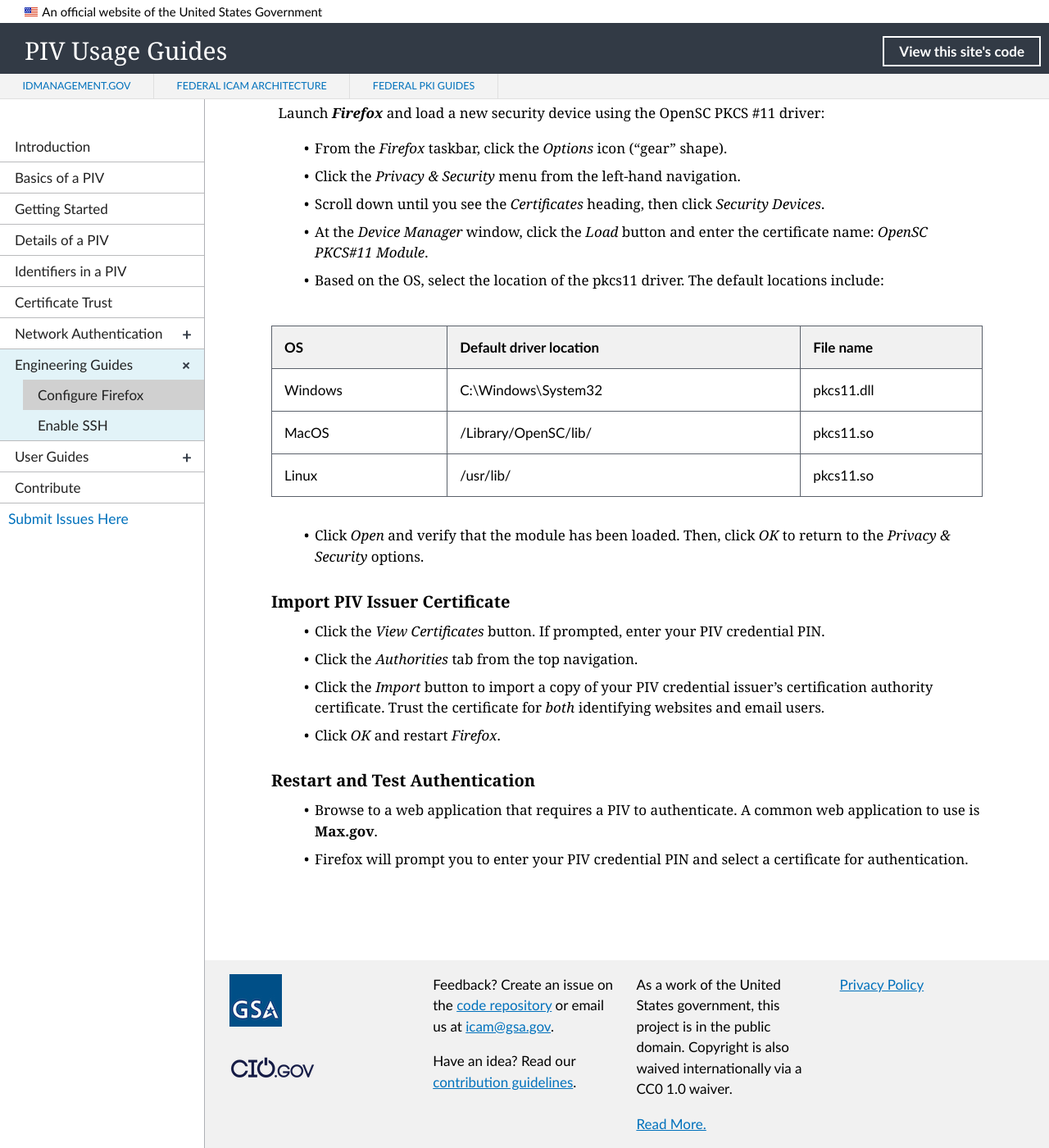
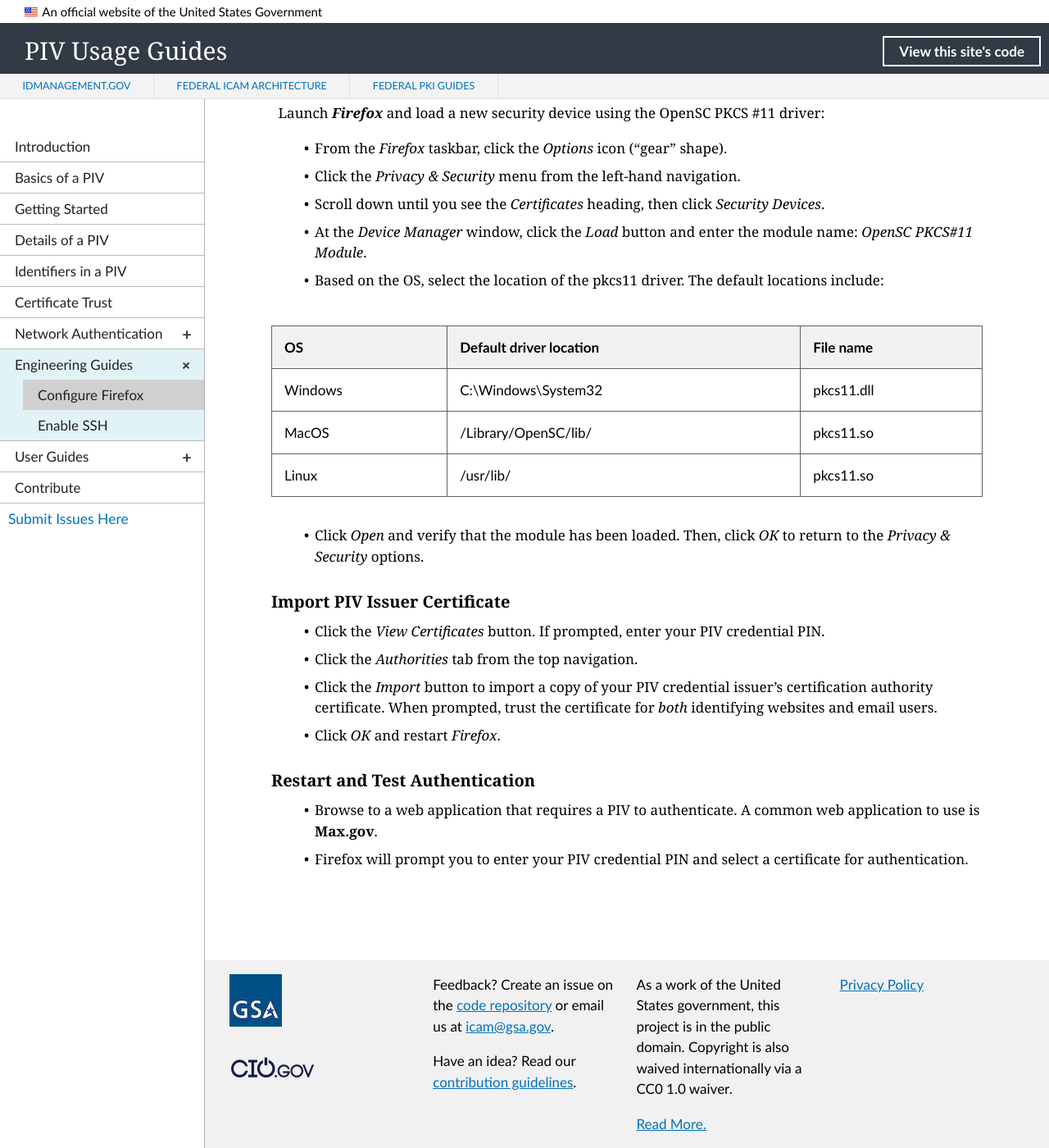
Before and after one commit to GSA/piv-guides, a Jekyll site: the page built from _engineering/01_firefox.md, in a window 1280 px wide and 1400 px high, scrolled down 1149 px. Shown: the whole window at 82% size. Built offline with Jekyll 4.4.1, drawn with Linux system fonts in a browser that asks for light colours; nearby versions of some CDN libraries; library files that are not in the unit come from our copies.

Commit message:
Update 01_firefox.md
Minor typo correction.

```diff
--- a/_engineering/01_firefox.md
+++ b/_engineering/01_firefox.md
@@ -39,7 +39,7 @@
 * From the _Firefox_ taskbar, click the _Options_ icon ("gear" shape).
 * Click the _Privacy & Security_ menu from the left-hand navigation.
 * Scroll down until you see the _Certificates_ heading, then click _Security Devices_.
-* At the _Device Manager_ window, click the _Load_ button and enter the certificate name: _OpenSC PKCS#11 Module_.
+* At the _Device Manager_ window, click the _Load_ button and enter the module name: _OpenSC PKCS#11 Module_.
 * Based on the OS, select the location of the pkcs11 driver.  The default locations include:
 
 | OS | Default driver location | File name |
@@ -53,7 +53,7 @@
 ### Import PIV Issuer Certificate
 * Click the _View Certificates_ button. If prompted, enter your PIV credential PIN.
 * Click the _Authorities_ tab from the top navigation.
-* Click the _Import_ button to import a copy of your PIV credential issuer's certification authority certificate. Trust the certificate for _both_ identifying websites and email users.
+* Click the _Import_ button to import a copy of your PIV credential issuer's certification authority certificate. When prompted, trust the certificate for _both_ identifying websites and email users.
 * Click _OK_ and restart _Firefox_.
 
 ### Restart and Test Authentication
```
